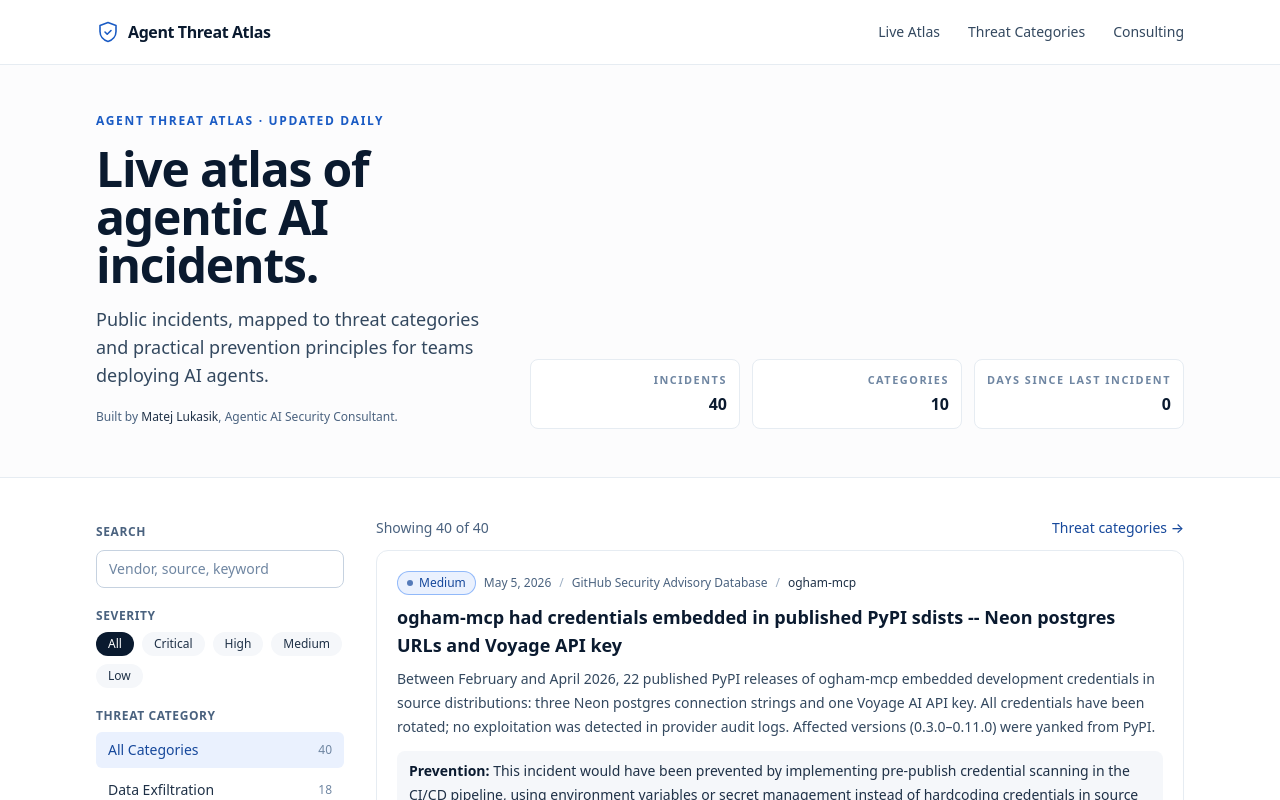
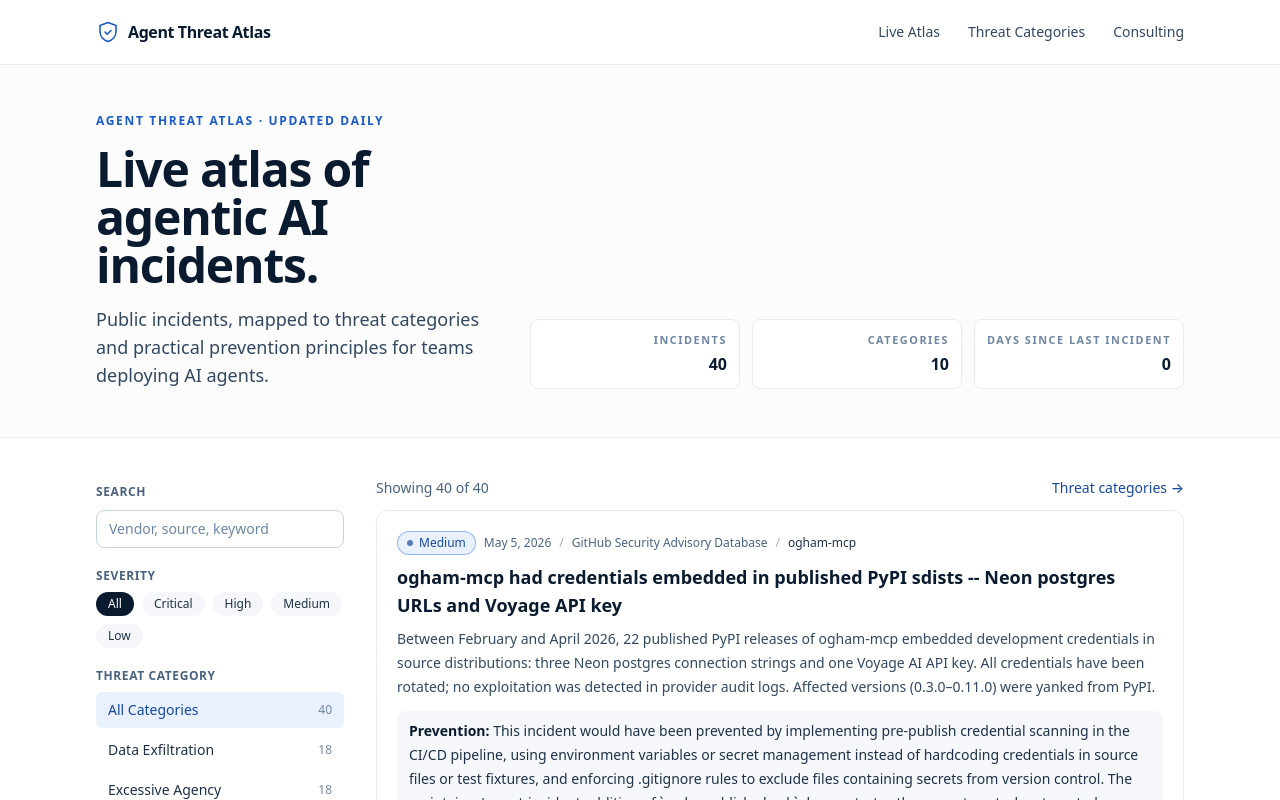
Before and after one commit to matk0/agent-threat-atlas, a Next.js app: page / in a window 1280 px wide. Shown: the top 800 px of the page. Built offline with nearby package versions, Linux system fonts and the light colour scheme.

Commit message:
Move consulting link to navigation

```diff
--- a/app/page.tsx
+++ b/app/page.tsx
@@ -3,7 +3,6 @@ import { incidents } from "@/content/incidents";
 import { threats } from "@/content/threats";
 import { daysSinceDate } from "@/lib/format";
 import { locale, messages } from "@/lib/i18n";
-import { site } from "@/lib/site";
 import CTA from "@/components/CTA";
 import IncidentExplorer from "./incidents/IncidentExplorer";
 
@@ -40,7 +39,6 @@ export default function HomePage() {
               <p className="mt-4 max-w-2xl text-base leading-7 text-ink-600 sm:text-lg">
                 {messages.home.intro}
               </p>
-              <ConsultantAttribution />
             </div>
             <dl className="grid grid-cols-3 gap-3 text-right sm:min-w-80">
               <Stat label={messages.home.incidents} value={String(sorted.length)} />
@@ -69,21 +67,6 @@ export default function HomePage() {
   );
 }
 
-function ConsultantAttribution() {
-  return (
-    <p className="mt-4 text-xs leading-6 text-ink-500">
-      {messages.home.consultantPrefix}{" "}
-      <a
-        href={site.consultant.links.home}
-        className="font-medium text-ink-700 underline-offset-4 hover:text-ink-900 hover:underline plausible-event-name=Consulting+Click plausible-event-position=hero_byline"
-      >
-        {site.consultant.name}
-      </a>
-      , {site.consultant.role}.
-    </p>
-  );
-}
-
 function Stat({ label, value }: { label: string; value: string }) {
   return (
     <div className="rounded-lg border border-ink-100 bg-white px-3 py-3">
--- a/components/Footer.tsx
+++ b/components/Footer.tsx
@@ -30,7 +30,7 @@ export default function Footer() {
             {messages.nav.threatCategories}
           </Link>
           <a
-            href={site.consultant.links.navContact}
+            href={site.consultant.links.navConsulting}
             className="hover:text-ink-900 plausible-event-name=Consulting+Click plausible-event-position=footer_nav"
           >
             {messages.nav.contact}
--- a/lib/site.ts
+++ b/lib/site.ts
@@ -3,13 +3,19 @@ import { config, messages } from "./i18n";
 const consultantBaseUrl = "https://matejlukasik.com";
 const atlasUtm =
   "utm_source=agent_threat_atlas&utm_medium=referral&utm_campaign=atlas_funnel";
+const consultantRootPath = config.htmlLang === "sk" ? "/sk" : "/";
+const consultantRootUrl =
+  consultantRootPath === "/" ? `${consultantBaseUrl}/` : `${consultantBaseUrl}${consultantRootPath}`;
+
+function withAtlasUtm(url: string, content: string) {
+  return `${url}?${atlasUtm}&utm_content=${content}`;
+}
 
 const consultantLinks = {
-  home: `${consultantBaseUrl}/?${atlasUtm}&utm_content=consultant_byline`,
-  heroContact: `${consultantBaseUrl}/contact?${atlasUtm}&utm_content=hero`,
-  navContact: `${consultantBaseUrl}/contact?${atlasUtm}&utm_content=nav`,
-  footer: `${consultantBaseUrl}/?${atlasUtm}&utm_content=footer`,
-  sectionCta: `${consultantBaseUrl}/contact?${atlasUtm}&utm_content=section_cta`,
+  home: withAtlasUtm(consultantRootUrl, "consultant_byline"),
+  navConsulting: withAtlasUtm(consultantRootUrl, "nav"),
+  footer: withAtlasUtm(consultantRootUrl, "footer"),
+  sectionCta: withAtlasUtm(consultantRootUrl, "section_cta"),
   contactRedirect: `${consultantBaseUrl}/contact?${atlasUtm}&utm_content=contact_redirect`,
 };
 
@@ -36,7 +42,7 @@ export const site = {
   nav: [
     { href: "/", label: messages.nav.liveAtlas },
     { href: "/threats", label: messages.nav.threatCategories },
-    { href: consultantLinks.navContact, label: messages.nav.contact, external: true },
+    { href: consultantLinks.navConsulting, label: messages.nav.contact, external: true },
   ],
 };
 
```
Also changed, not shown: 1 other file (tests, documents, lock files or other folders).
